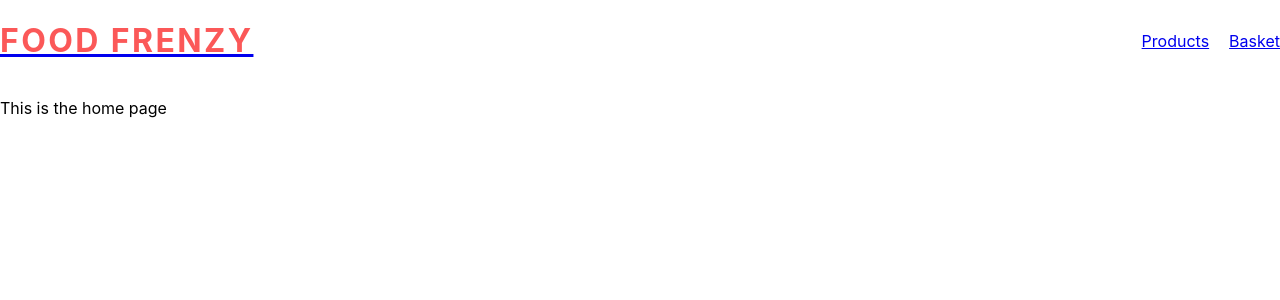
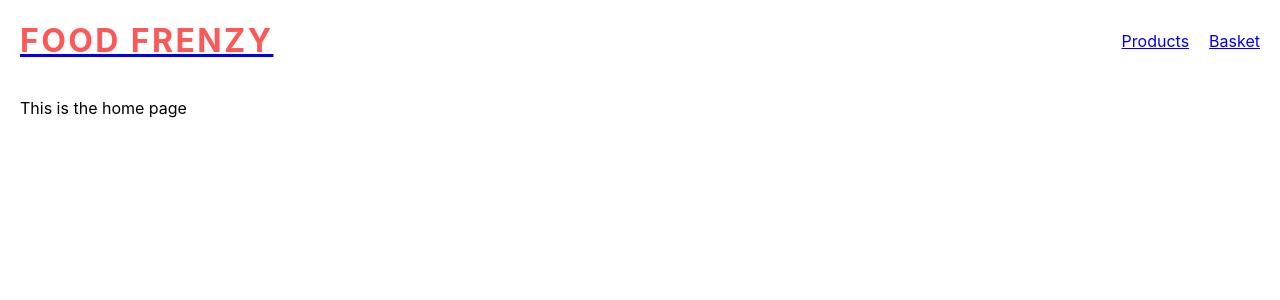
Before and after one commit to Reece-Morgan/food-frenzy, a React (Create React App) app: page / in a window 1280 px wide. Shown: the top 300 px of the page. Built offline with nearby package versions, Linux system fonts and the light colour scheme.

Commit message:
added margin to layout

```diff
--- a/src/pages/layout.tsx
+++ b/src/pages/layout.tsx
@@ -1,14 +1,19 @@
 import { Outlet } from "react-router-dom";
 import Header from "../components/header/header";
+import styled from "styled-components";
 
 const Layout = () => {
   return (
-    <>
+    <Wrapper>
       <Header />
 
       <Outlet />
-    </>
+    </Wrapper>
   );
 };
 
 export default Layout;
+
+const Wrapper = styled.div`
+  margin: 0 20px;
+`;
```
